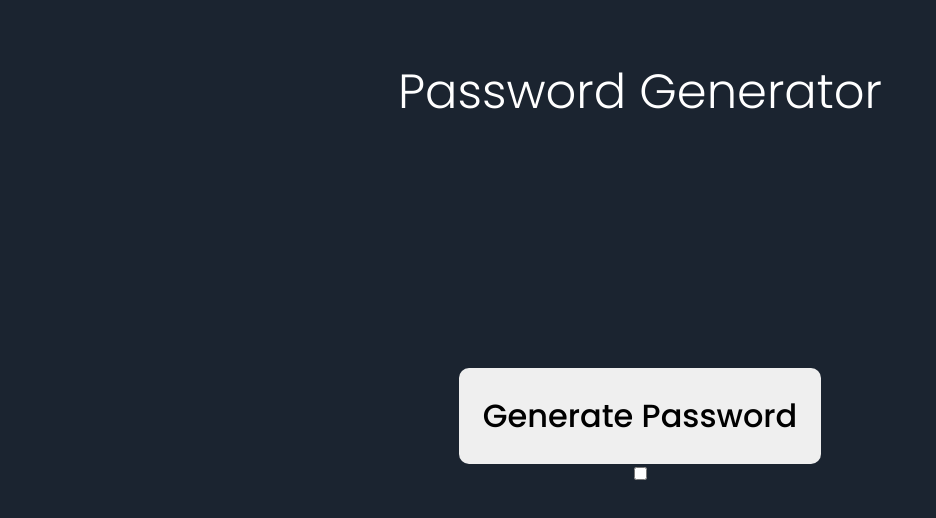
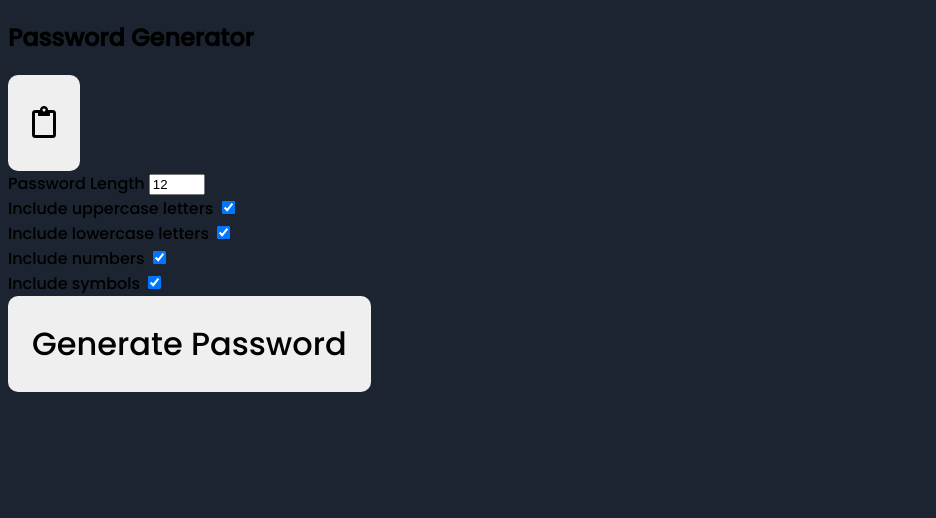
Before and after one commit to Anuragd275/password_generator, a plain HTML site: page index.html in a window 1280 px wide. Shown: the whole page, without its empty margins (0-936 px from the left). Drawn offline with Linux system fonts and the light colour scheme.

Commit message:
Updated Index

```diff
--- a/index.html
+++ b/index.html
@@ -1,12 +1,13 @@
 <!DOCTYPE html>
 <html lang="en">
   <head>
-    <meta charset="utf-8" />
-    <meta
-      name="viewport"
-      content="width"
-      ="device-width,"
-      initial-scale="1.0"
+    <meta charset="UTF-8" />
+    <meta name="viewport" content="width=device-width, initial-scale=1.0" />
+    <link
+      rel="stylesheet"
+      href="https://cdnjs.cloudflare.com/ajax/libs/font-awesome/5.14.0/css/all.min.css"
+      integrity="sha512-1PKOgIY59xJ8Co8+NE6FZ+LOAZKjy+KY8iq0G4B3CyeY6wYHN3yt9PW0XpSriVlkMXe40PTKnXrLnZ9+fkDaog=="
+      crossorigin="anonymous"
     />
     <link rel="preconnect" href="https://fonts.googleapis.com" />
     <link rel="preconnect" href="https://fonts.gstatic.com" crossorigin />
@@ -14,16 +15,42 @@
       href="https://fonts.googleapis.com/css2?family=Poppins:wght@300;500&display=swap"
       rel="stylesheet"
     />
+    <link rel="stylesheet" href="style.css" />
     <title>Password Generator</title>
-    <link rel="stylesheet" href="style.css" />
   </head>
   <body>
-    <div class="box">
-      <p class="logo">Password Generator</p>
-      <p id="beforetext"></p>
-      <p id="pass"></p>
-      <button id="btn">Generate Password</button>
-      <input type="checkbox" id="c">
+    <div class="container">
+      <h2>Password Generator</h2>
+      <div class="result-container">
+        <span id="result"></span>
+        <button class="btn" id="clipboard">
+          <i class="far fa-clipboard"></i>
+        </button>
+      </div>
+      <div class="settings">
+        <div class="setting">
+          <label>Password Length</label>
+          <input type="number" id="length" min="4" max="30" value="12" />
+        </div>
+        <div class="setting">
+          <label>Include uppercase letters</label>
+          <input type="checkbox" id="uppercase" checked />
+        </div>
+        <div class="setting">
+          <label>Include lowercase letters</label>
+          <input type="checkbox" id="lowercase" checked />
+        </div>
+        <div class="setting">
+          <label>Include numbers</label>
+          <input type="checkbox" id="numbers" checked />
+        </div>
+        <div class="setting">
+          <label>Include symbols</label>
+          <input type="checkbox" id="symbols" checked />
+        </div>
+      </div>
+
+      <button class="btn btn-large" id="generate">Generate Password</button>
     </div>
     <script src="script.js"></script>
   </body>
```
